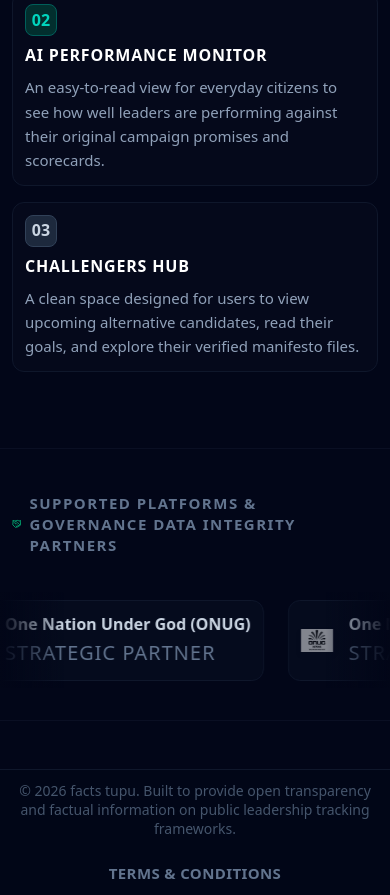
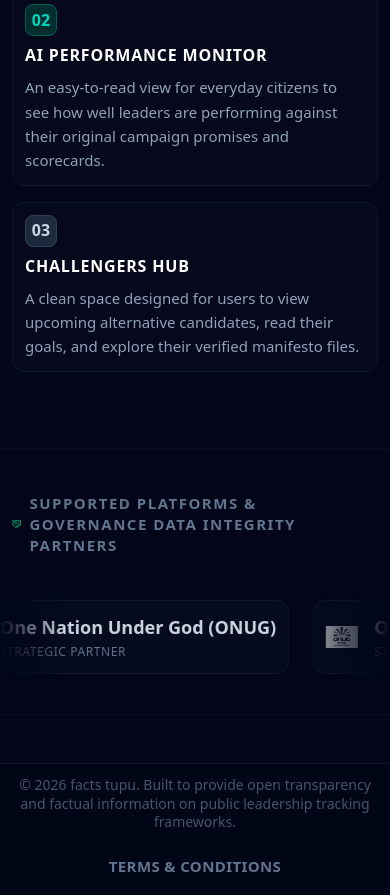
Before and after one commit to JohnAlex1900/facts_tupu, a Next.js app: page / in a window 390 px wide. Shown: the part 1489-2384 px from the top of the page. Built offline with nearby package versions, Linux system fonts and the light colour scheme.

Commit message:
Headline Changes-3

```diff
--- a/components/PartnershipMarquee.tsx
+++ b/components/PartnershipMarquee.tsx
@@ -90,10 +90,10 @@ export default function PartnershipMarquee() {
               </div>
 
               <div className="flex flex-col">
-                <span className="text-sm sm:text-sm font-bold text-slate-300 group-hover:text-white transition-colors duration-200 whitespace-nowrap">
+                <span className="text-lg sm:text-sm font-bold text-slate-300 group-hover:text-white transition-colors duration-200 whitespace-nowrap">
                   {partner.name}
                 </span>
-                <span className="text-[20px] text-slate-500 font-medium group-hover:text-emerald-400 transition-colors duration-200 uppercase tracking-wider mt-0.5">
+                <span className="text-[12px] text-slate-500 font-medium group-hover:text-emerald-400 transition-colors duration-200 uppercase tracking-wider mt-0.5">
                   {partner.role}
                 </span>
               </div>
```
